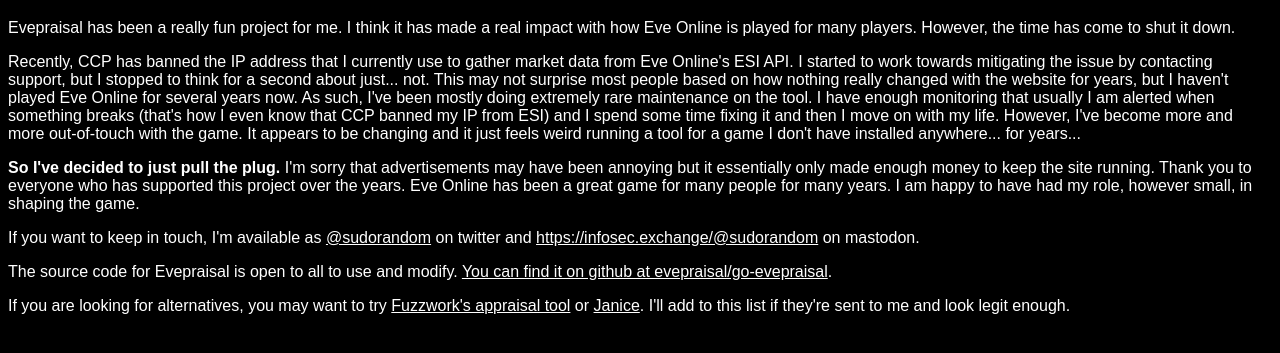
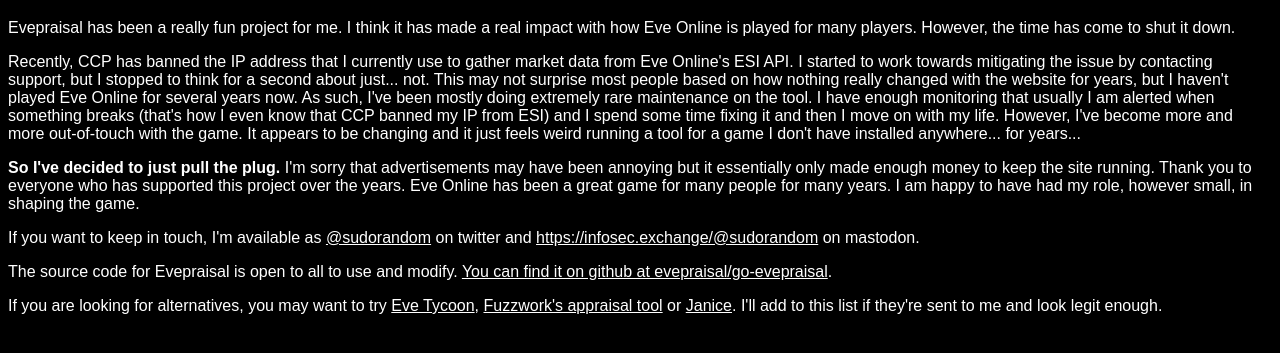
Before and after one commit to evepraisal/evepraisal.com, a plain HTML site: page index.html in a window 1280 px wide. Shown: the part 61-414 px from the top of the page. Drawn offline with Linux system fonts and the light colour scheme.

Commit message:
Add evetycoon as an alternative, this one looks amazing!

```diff
--- a/index.html
+++ b/index.html
@@ -34,7 +34,7 @@
             <p><b>So I've decided to just pull the plug.</b> I'm sorry that advertisements may have been annoying but it essentially only made enough money to keep the site running. Thank you to everyone who has supported this project over the years. Eve Online has been a great game for many people for many years. I am happy to have had my role, however small, in shaping the game.</p>
             <p>If you want to keep in touch, I'm available as <a href="https://twitter.com/sudorandom" target="_blank">@sudorandom</a> on twitter and <a href="https://infosec.exchange/@sudorandom" target="_blank">https://infosec.exchange/@sudorandom</a> on mastodon.</p>
             <p>The source code for Evepraisal is open to all to use and modify. <a href="https://github.com/evepraisal/go-evepraisal" target="_blank">You can find it on github at evepraisal/go-evepraisal</a>.</p>
-            <p>If you are looking for alternatives, you may want to try <a href="https://market.fuzzwork.co.uk/appraisal/" target="_blank">Fuzzwork's appraisal tool</a> or <a href="https://janice.e-351.com/" target="_blank">Janice</a>. I'll add to this list if they're sent to me and look legit enough.</p>
+            <p>If you are looking for alternatives, you may want to try <a href="https://evetycoon.com/appraisal" target="_blank">Eve Tycoon</a>, <a href="https://market.fuzzwork.co.uk/appraisal/" target="_blank">Fuzzwork's appraisal tool</a> or <a href="https://janice.e-351.com/" target="_blank">Janice</a>. I'll add to this list if they're sent to me and look legit enough.</p>
 	<footer>
 	</footer>
 	</div>
```
